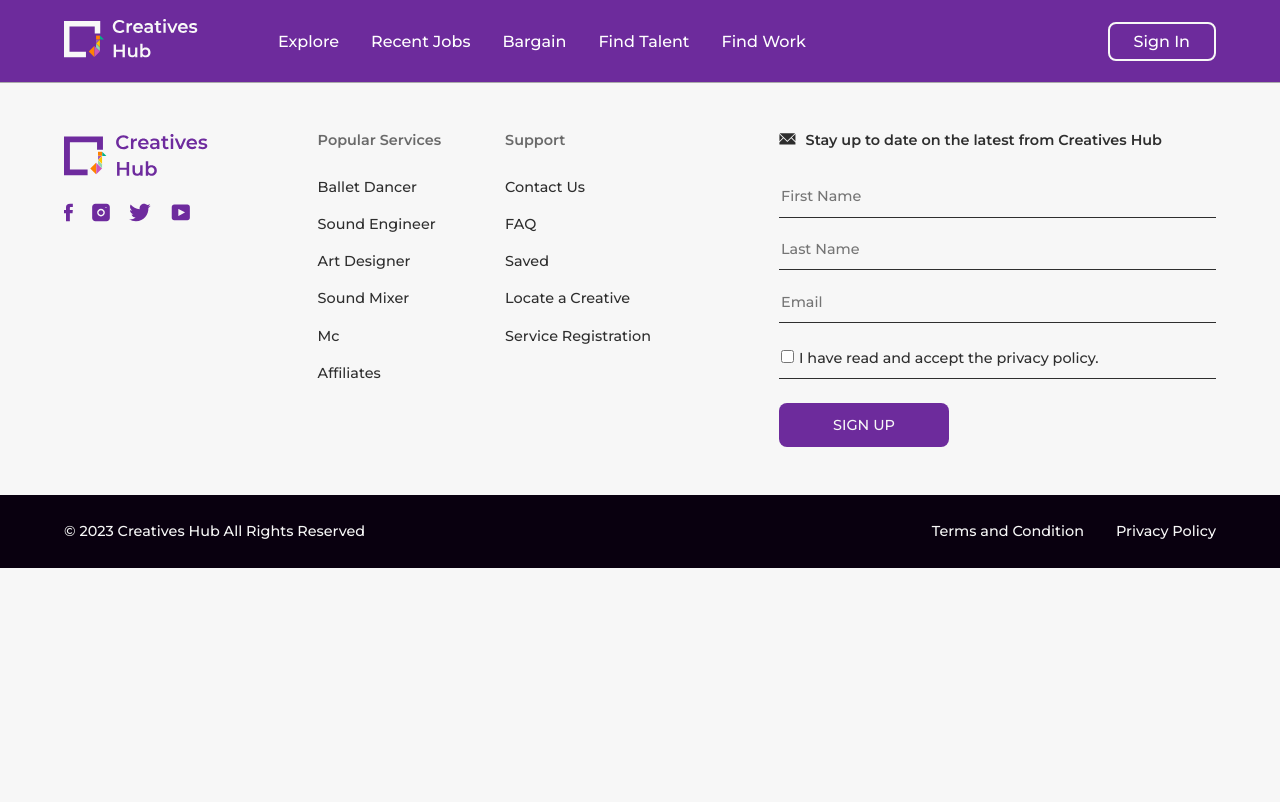
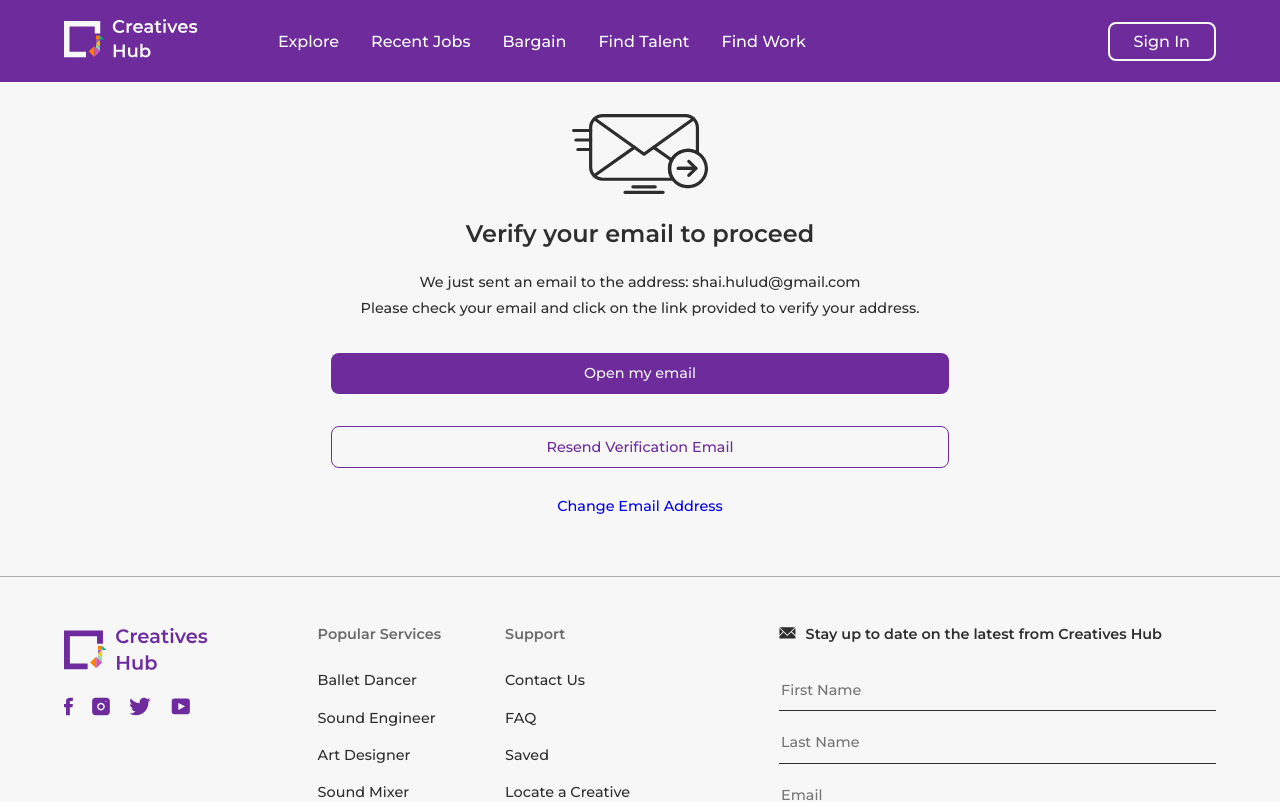
Before and after one commit to doshservices/creativehub, a React (Vite) app: page /verifyemail in a window 1280 px wide. Shown: the top 802 px of the page. Built offline with nearby package versions, Linux system fonts and the light colour scheme.

Commit message:
verify section completed

```diff
--- a/src/App.tsx
+++ b/src/App.tsx
@@ -5,6 +5,7 @@ import Footer from './components/navigation/footer';
 import SignIn from './views/signin/signIn';
 import HeaderNav from './components/navigation/headerNav';
 import { BrowserRouter, Route, Routes } from 'react-router-dom';
+import Verify from './views/emailVerify/verify';
 
 const App = () => {
 
@@ -15,6 +16,7 @@ const App = () => {
         <Route path='/choice' element={<Chioce />} />
         <Route path='/signup' element={<SignIn />} />
         <Route path='/login' element={<Login />} />
+        <Route path='/verifyemail' element={<Verify />} />
       </Routes>
       <Footer />
     </BrowserRouter>
--- a/src/components/button/_button.scss
+++ b/src/components/button/_button.scss
@@ -39,3 +39,22 @@
 #purple {
     background-color: $primary;
 }
+
+.email-btn {
+    color: $light200;
+    display: block;
+    background-color: $primary;
+    font-size: $meduim;
+    border-radius: $radius-4;
+    padding: .7rem 2rem;
+}
+
+.resend-btn {
+    color: $primary;
+    display: block;
+    background-color: $light200;
+    font-size: $meduim;
+    border-radius: $radius-4;
+    padding: .7rem 2rem;
+    border: 1px solid $primary;
+}
--- a/src/components/button/button.tsx
+++ b/src/components/button/button.tsx
@@ -16,6 +16,15 @@ interface link {
 
 interface googleBtn {
     id?: string;
+    content: string;
+}
+
+interface mailBtn {
+    href: string;
+    content: string;
+}
+interface resendBtn {
+    type?: any;
     content: string;
 }
 
@@ -40,3 +49,15 @@ export const GoogleBtn = (props: googleBtn) => {
         <button className='google-btn'> <img src={google} alt="google" /> <span>{props.content}</span></button>
     )
 }
+
+export const MailBtn = (props: mailBtn) => {
+    return (
+        <a className='email-btn' href={props.href} target='_blank'>{props.content}</a>
+    )
+}
+
+export const ResendBtn = (props: resendBtn) => {
+    return (
+        <button className='resend-btn' type={props.type}>{props.content}</button>
+    )
+}
--- /dev/null
+++ b/src/views/emailVerify/verify.scss
@@ -0,0 +1,37 @@
+@import '../../scss/_variables.scss';
+
+#verify__email {
+    padding: 2rem $base;
+    color: $dark200;
+    max-width: 650px;
+    margin: auto;
+    text-align: center;
+
+    >img {
+        height: 80px;
+    }
+
+    h2 {
+        margin: 1rem 0;
+        line-height: 2.5rem;
+        font-weight: map-get($font-weights, semibold);
+    }
+
+    >p {
+        font-size: $meduim;
+    }
+
+    button {
+        width: 100%;
+    }
+
+    .email-btn {
+        margin: 2rem 0;
+    }
+
+    &__change {
+        font-size: $meduim;
+        margin: 1.8rem 0;
+        display: block;
+    }
+}
--- a/src/views/emailVerify/verify.tsx
+++ b/src/views/emailVerify/verify.tsx
@@ -1,4 +1,19 @@
+import './verify.scss'
+import logo from './Group.svg';
+import { Link } from 'react-router-dom'
+import { MailBtn, ResendBtn } from '../../components/button/button';
+
 const Verify = () => {
-
+    return (
+        <section id="verify__email">
+            <img src={logo} alt="" />
+            <h2>Verify your email to proceed</h2>
+            <p>We just sent an email to the address: shai.hulud@gmail.com</p>
+            <p>Please check your email and click on the link provided to verify your address.</p>
+            <MailBtn content='Open my email' href='' />
+            <ResendBtn content='Resend Verification Email' />
+            <Link id='verify__email__change' to='/'>Change Email Address</Link>
+        </section>
+    )
 }
 export default Verify;
--- a/src/views/login/login.scss
+++ b/src/views/login/login.scss
@@ -2,7 +2,8 @@
 
 #login {
     color: $dark200;
-    max-width: 430px;
+    max-width: calc(430px + 2rem);
+    padding: 3rem 1rem;
     margin: auto;
 
     >p {
@@ -13,7 +14,7 @@
 
     >h2 {
         text-align: center;
-        margin: 2rem 0;
+        margin-bottom: 2rem;
         line-height: 2.5rem;
         font-weight: map-get($font-weights, semibold);
     }
```
Also changed, not shown: src/views/emailVerify/Group.svg (added).
